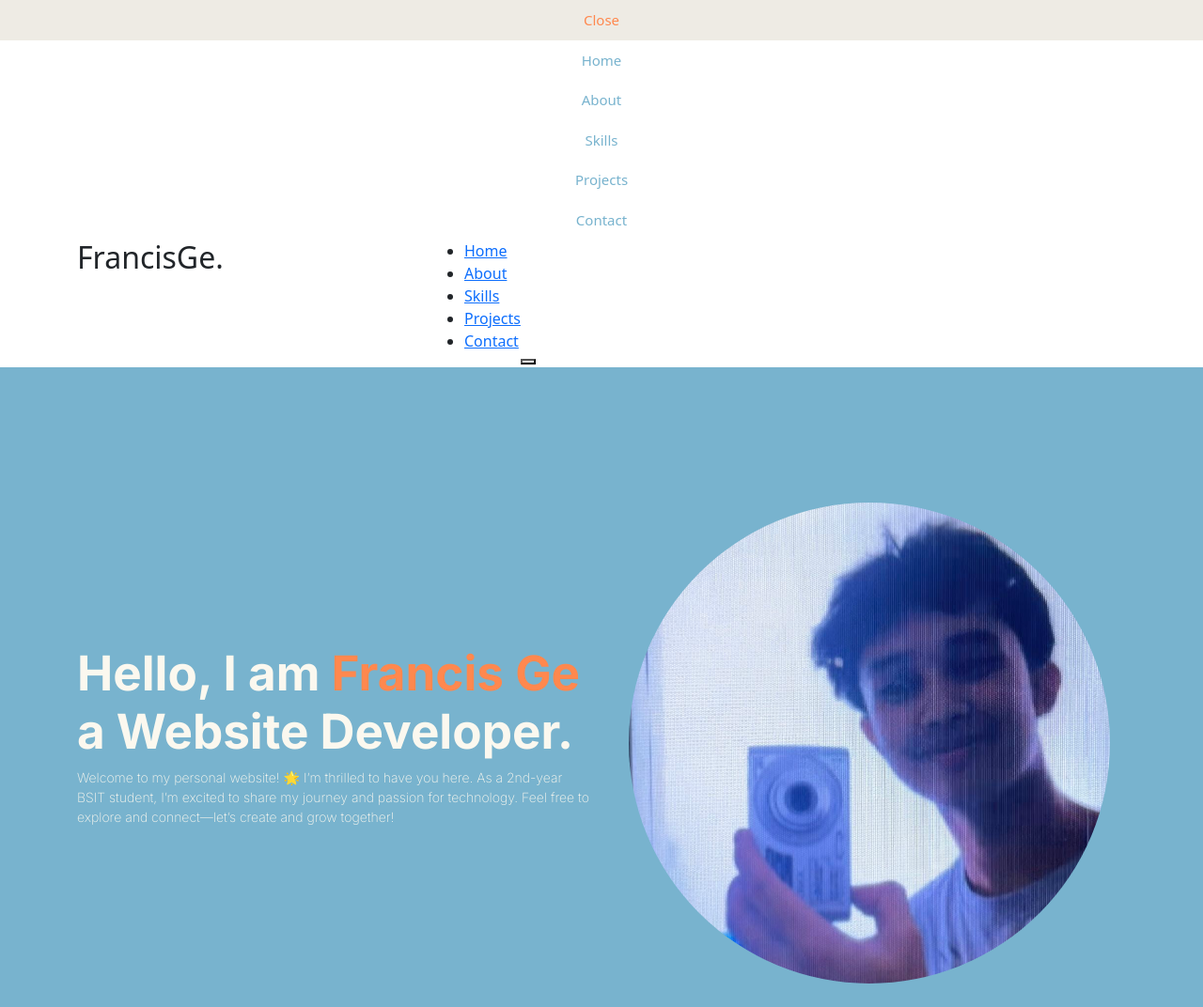
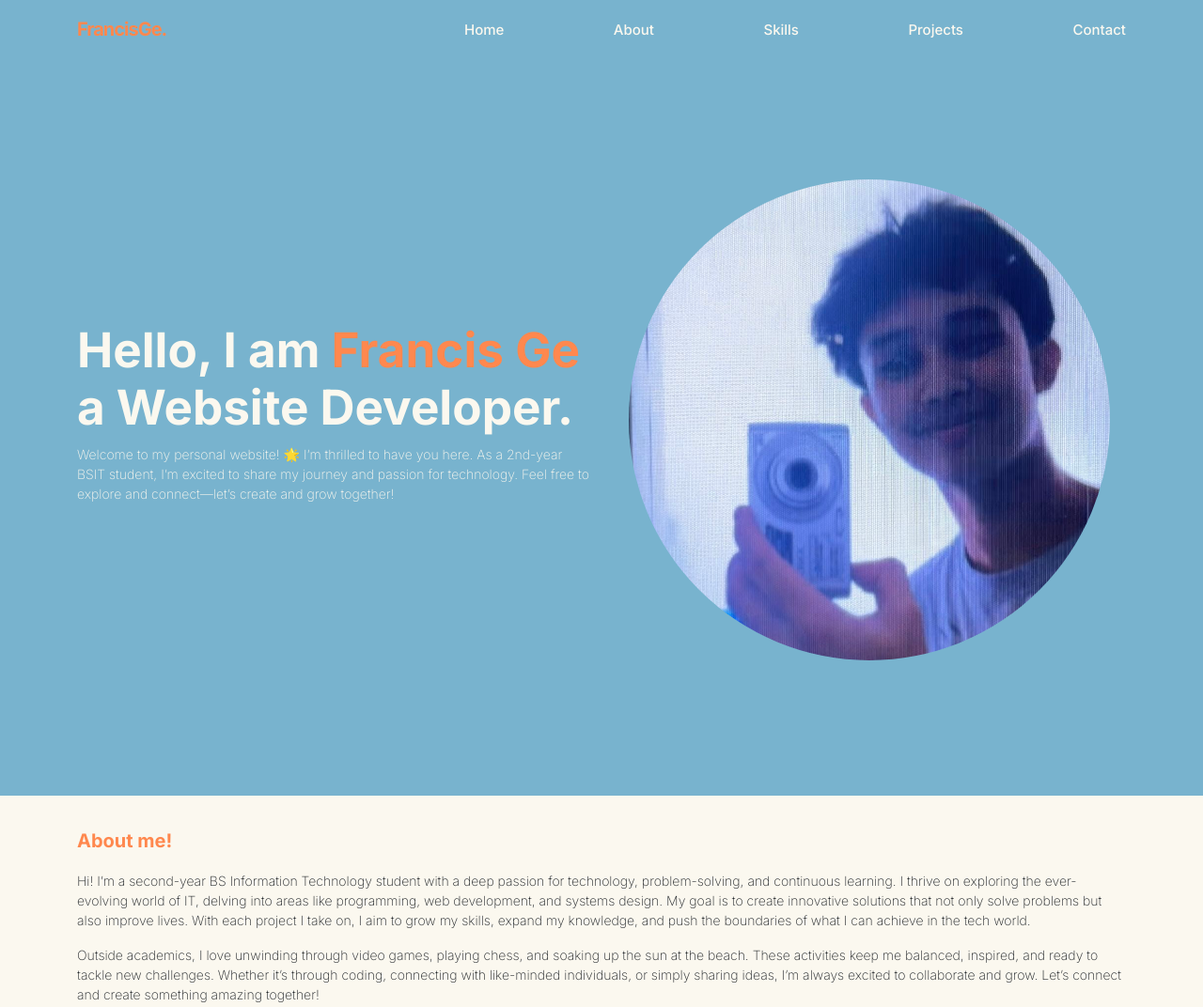
Before and after one commit to frncsge/FrancisGe.github.io, a plain HTML site: page index.html in a window 1280 px wide. Shown: the top 1072 px of the page at 94% size. Drawn offline with nearby package versions, Linux system fonts and the light colour scheme.

Commit message:
Update style.css

```diff
--- a/style.css
+++ b/style.css
@@ -1,3 +1,61 @@
+#navigation-bar {
+  background-color: #78b3ce;
+  padding-top: 1.5vw;
+}
+
+.second-nav {
+  height: 100vh;
+  width: 30vw;
+  max-width: 200px;
+  min-width: 150px;
+  background-color: #fbf8ef;
+  box-shadow: -5px 0px 10px -5px rgb(34, 34, 34);
+  position: fixed;
+  right: 0;
+  display: none;
+}
+
+#logo {
+  margin: 0;
+  font-family: "Inter", serif;
+  font-weight: bolder;
+  letter-spacing: -1px;
+  color: #ff884e;
+  font-size: clamp(20px, 1.5vw, 30px);
+}
+
+#ul-container {
+  width: 100%;
+}
+
+#list-container {
+  list-style: none;
+  display: flex;
+  justify-content: space-between;
+  margin: 0;
+  margin-bottom: 3px;
+}
+
+#list-container > li {
+  font-family: "Inter", serif;
+  font-weight: 500;
+  color: #fbf8ef;
+}
+
+li > a {
+  text-decoration: none;
+  color: #fbf8ef;
+  font-size: 15px;
+}
+
+li > a:hover {
+  color: #ff884e;
+}
+
+#list-button-container {
+  display: none;
+}
+
 #home {
   display: flex;
   align-items: center;
```
